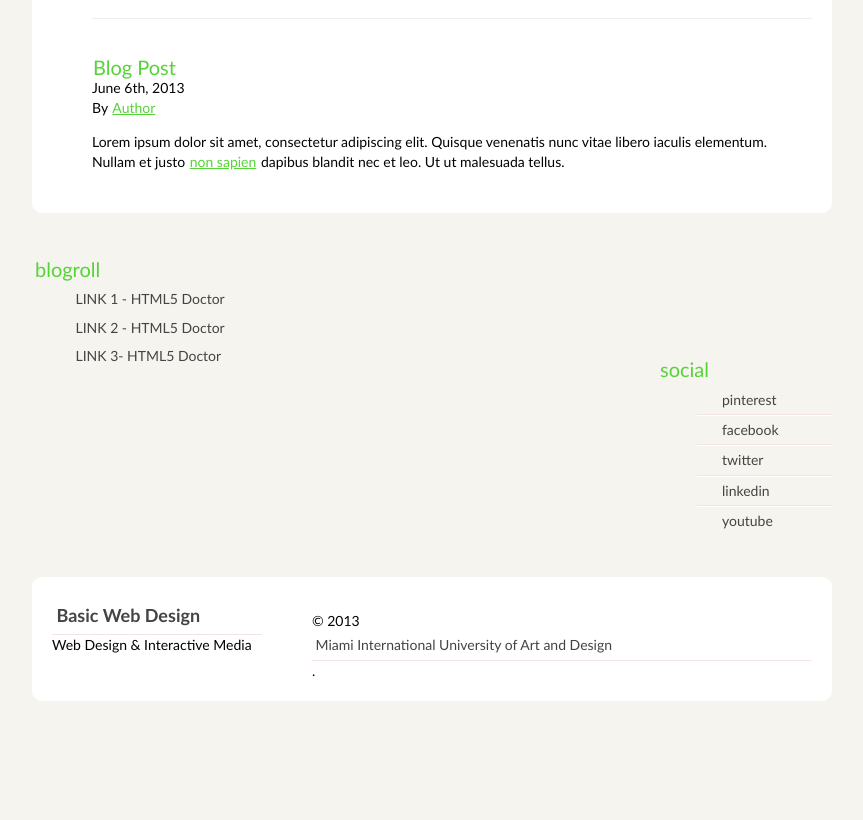
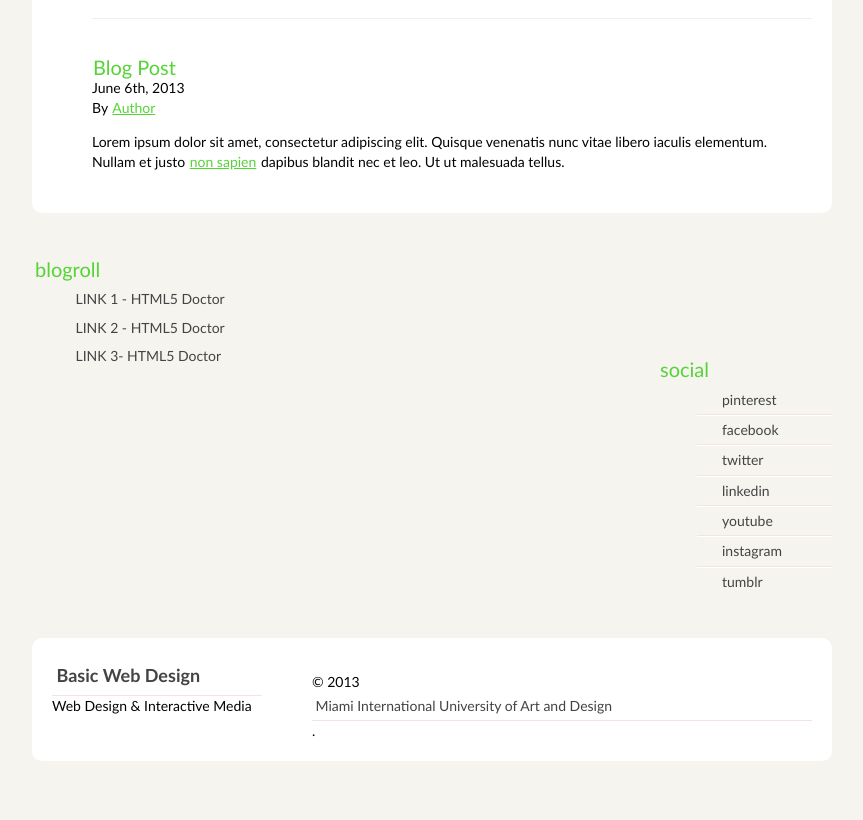
Before and after one commit to pietror1993/final-question-4, a plain HTML site: page index.html in a window 1280 px wide. Shown: the part 955-1775 px from the top of the page, without its empty margins (208-1071 px from the left). Drawn offline with Linux system fonts and the light colour scheme.

Commit message:
Update index.html

```diff
--- a/index.html
+++ b/index.html
@@ -471,6 +471,8 @@ By <a class="url fn" href="#">Author</a>
 <li><a href="#" rel="me">twitter</a></li>
 <li><a href="#" rel="me">linkedin</a></li>
 <li><a href="#" rel="me">youtube</a></li>
+<li><a href="#" rel="me">instagram</a></li>
+<li><a href="#" rel="me">tumblr</a></li>
 </ul>
 </div><!-- /.social -->
 </div><!-- /#extras -->
```
